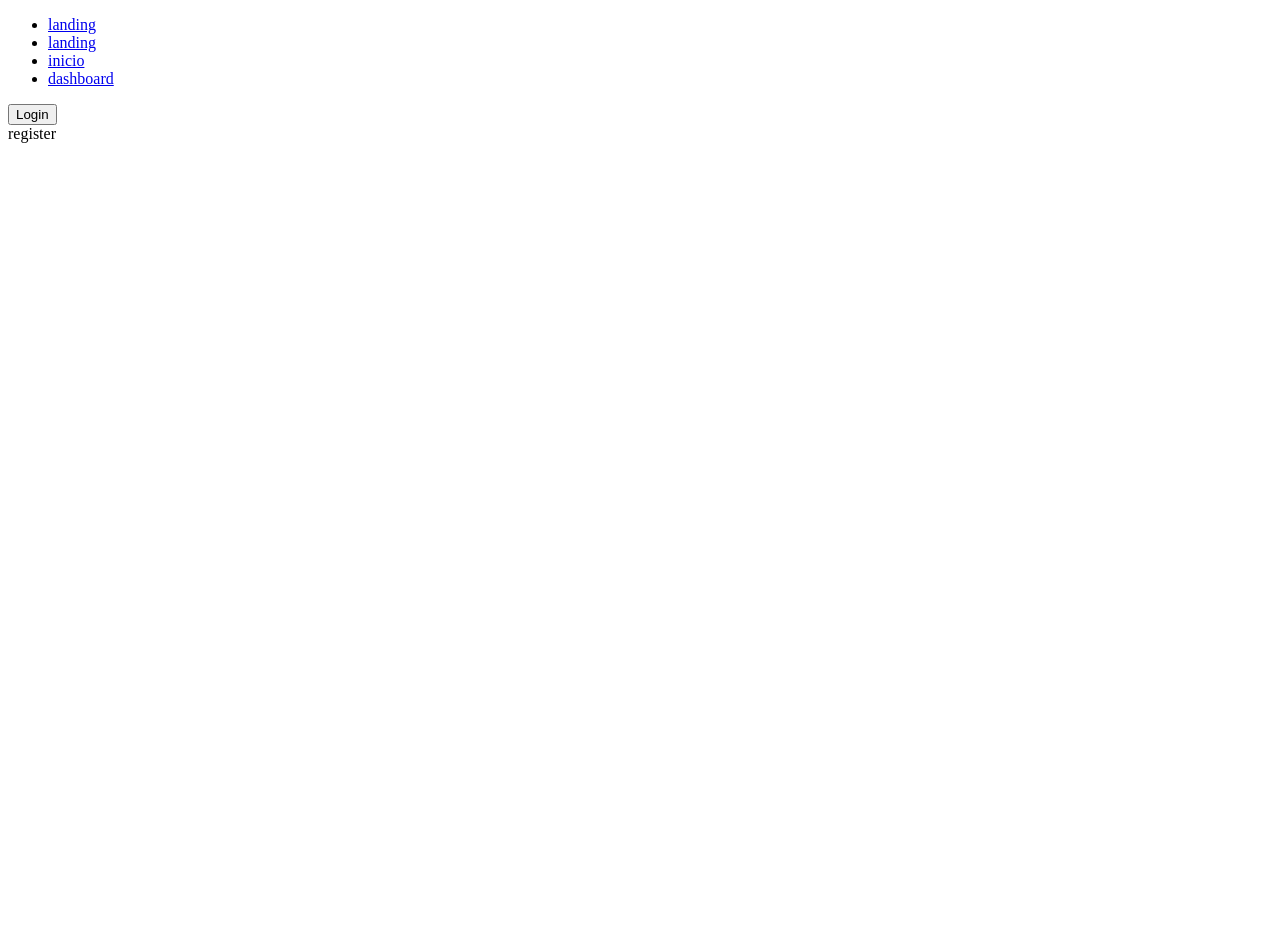
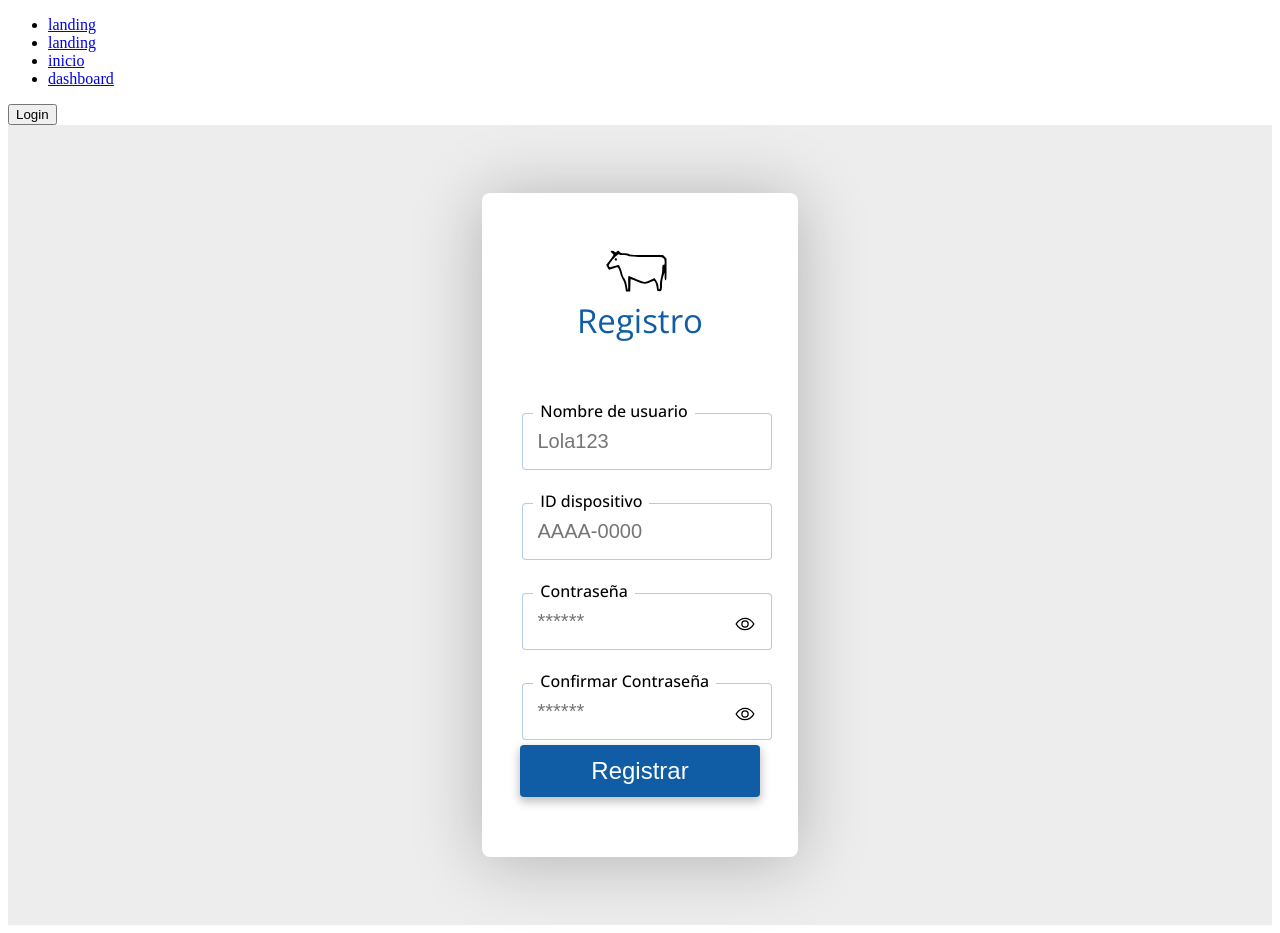
Before and after one commit to EsduardoPR/MechaBullClient, a React (Vite) app: page /registro in a window 1280 px wide. Before the commit the page ends 800 px from the top, so only its background shows below. Built offline with nearby package versions, Linux system fonts and the light colour scheme.

Commit message:
create Register and update css atoms

```diff
--- /dev/null
+++ b/src/assets/styles/auths/Register.css
@@ -0,0 +1,13 @@
+.register{
+    background-color: #0D427425;
+    transform: rotate(3deg);
+}
+.Section-Register{
+    width: 100%;
+    height: 100vh;
+    background: #EDEDED;
+    display: flex;
+    flex-direction: column;
+    align-items: center;
+    justify-content: center;
+}
--- a/src/assets/styles/auths/atoms.css
+++ b/src/assets/styles/auths/atoms.css
@@ -18,6 +18,7 @@
     width: 50%;
     height: auto;
     padding: 40px 0;
+    padding-bottom: 60px;
     background: #FFFFFF;
     border-radius: 8px;
     display: flex;
--- a/src/components/molecules/auths/inputString.jsx
+++ b/src/components/molecules/auths/inputString.jsx
@@ -1,8 +1,8 @@
-export function InputString({typeInput}){
+export function InputString({typeInput,placeholder}){
     return(
         <div className="input-string">
             <p>{typeInput}</p>
-            <input type="text" placeholder="juanito" />
+            <input type="text" placeholder={placeholder} />
         </div>
     )
 }
--- a/src/components/organims/auths/sectionRegister.jsx
+++ b/src/components/organims/auths/sectionRegister.jsx
@@ -1,7 +1,26 @@
+import ContentAllAuths from "../../atoms/auths/contentAllAuths";
+import { InputString } from "../../molecules/auths/inputString";
+import { InputPassword } from "../../molecules/auths/inputPassword";
+import { Button } from "../../molecules/auths/button";
+
+
 export function SectionRegister(){
+    const content = (
+        <>
+            <InputString typeInput={"Nombre de usuario"} placeholder={"Lola123"}/>
+            <InputString typeInput={"ID dispositivo"}placeholder={"AAAA-0000"}/>
+            <InputPassword typePassword={"Contraseña"}/>
+            <InputPassword typePassword={"Confirmar Contraseña"}/>
+
+            <Button className="buttonT" typeButton={"Registrar"}/>
+        </>
+    )
     return(
-        <section>
-            register
+        <section className="Section-Register">
+            <ContentAllAuths
+                className={"Register"}
+                title={"Registro"}
+                content={content}/>
         </section>
     )
 }
--- a/src/pages/register.tsx
+++ b/src/pages/register.tsx
@@ -1,5 +1,6 @@
 import React from "react";
 import { SectionRegister } from "../components/organims/auths/sectionRegister";
+import '../assets/styles/auths/Register.css'
 
 export function Register(){
     return(
```
